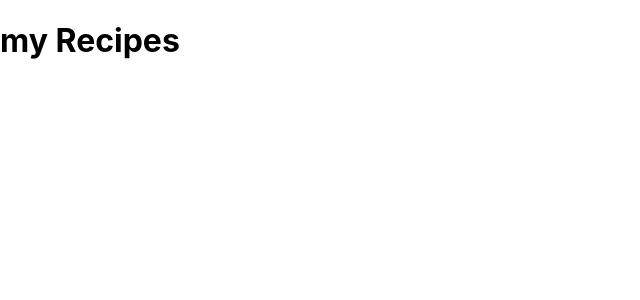
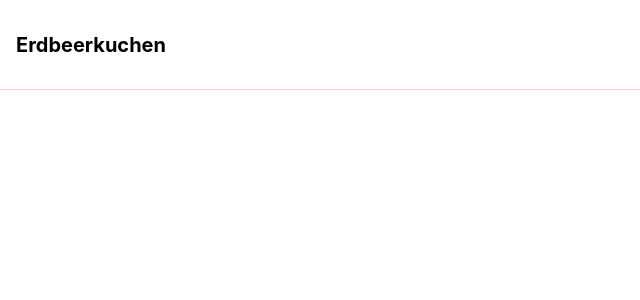
Before and after one commit to Luxa23/capstone-project, a Next.js app: page / in a window 1280 px wide. Shown: the top 300 px of the page, without its empty margins (0-640 px from the left). Built offline with nearby package versions, Linux system fonts and the light colour scheme.

Commit message:
Created ListEntry component

```diff
--- /dev/null
+++ b/components/ListEntry.js
@@ -0,0 +1,10 @@
+import StyledH2 from './StyledComponents/Styledh2';
+import StyledListEntry from './StyledComponents/StyledListEntry';
+
+export default function ListEntry() {
+  return (
+    <StyledListEntry>
+      <StyledH2>Erdbeerkuchen</StyledH2>
+    </StyledListEntry>
+  );
+}
--- /dev/null
+++ b/components/StyledComponents/StyledH2.js
@@ -0,0 +1,8 @@
+import styled from 'styled-components';
+
+const StyledH2 = styled.h2`
+  font-size: 20px;
+  padding: 1rem;
+`;
+
+export default StyledH2;
--- /dev/null
+++ b/components/StyledComponents/StyledListEntry.js
@@ -0,0 +1,7 @@
+import styled from 'styled-components';
+
+const StyledListEntry = styled.article`
+  border-bottom: solid 1px #fecdd6;
+`;
+
+export default StyledListEntry;
--- a/pages/index.js
+++ b/pages/index.js
@@ -1,3 +1,9 @@
+import ListEntry from '../components/ListEntry';
+
 export default function Home() {
-  return <h1>my Recipes</h1>;
+  return (
+    <>
+      <ListEntry></ListEntry>
+    </>
+  );
 }
```
